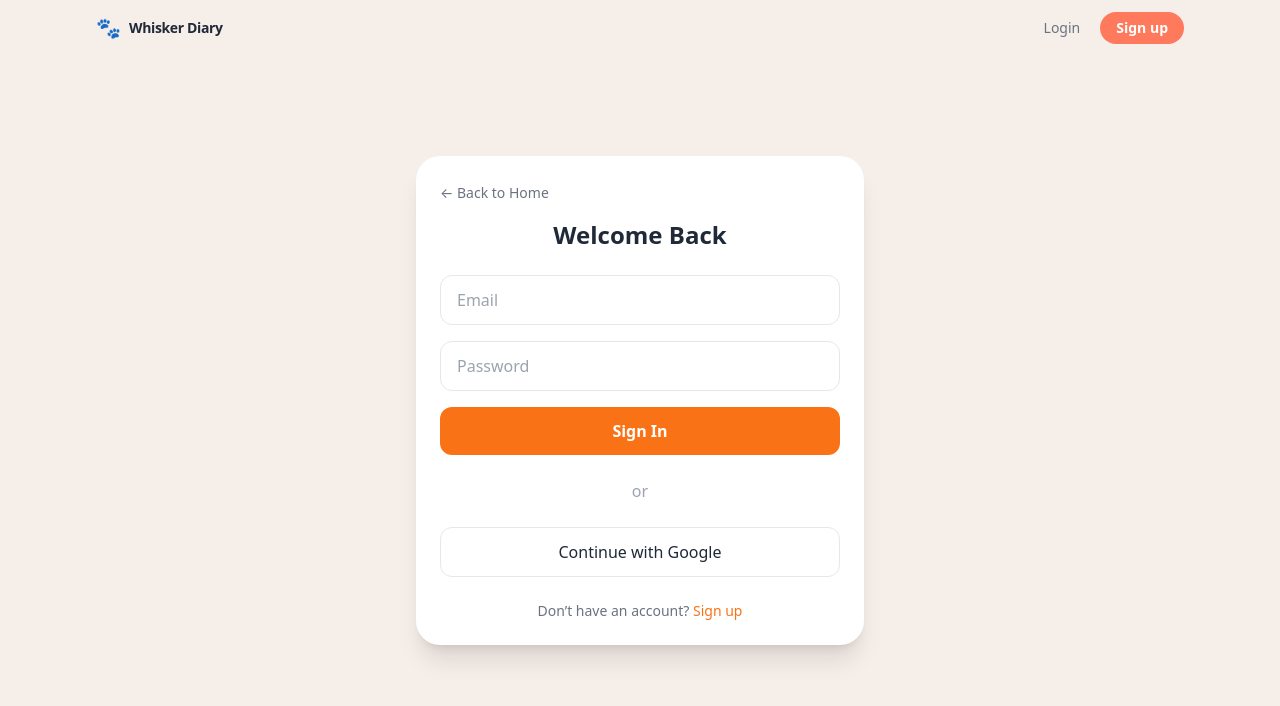
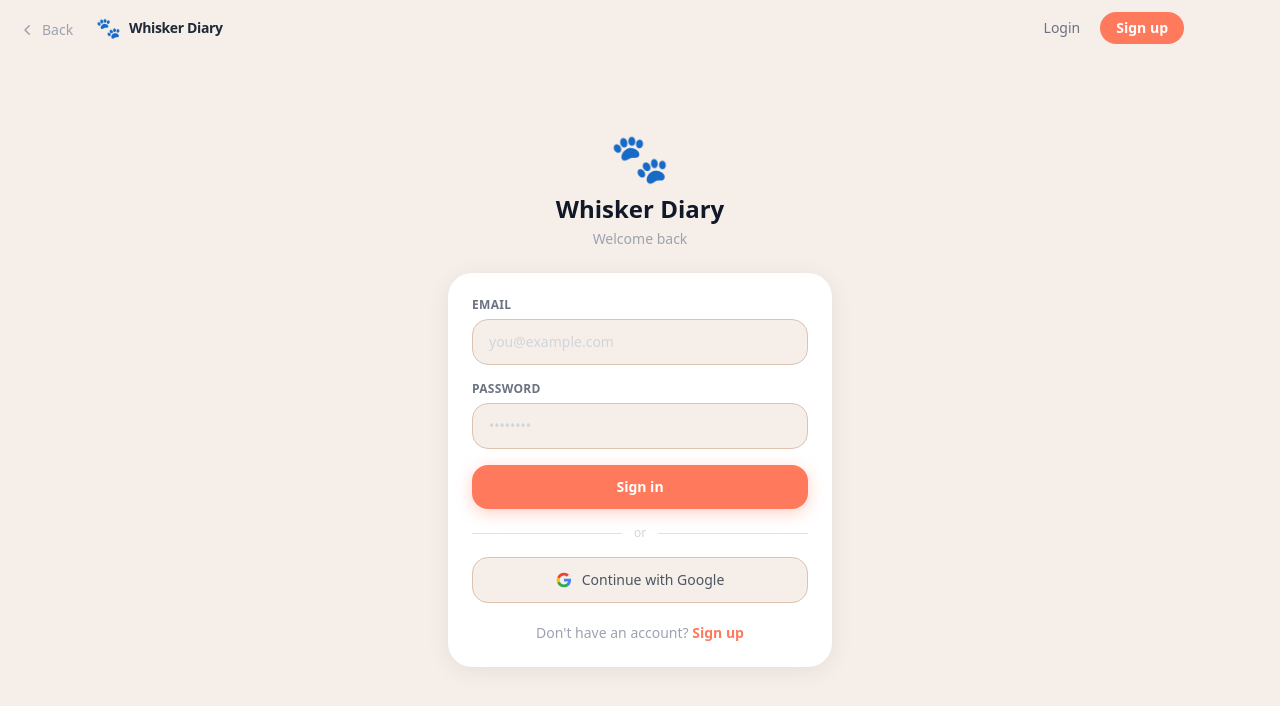
Before and after one commit to najmulcodes/Petcare, a React (Vite) app in the folder apps/web/: page /login in a window 1280 px wide. Shown: the top 706 px of the page. Built offline with nearby package versions, Linux system fonts and the light colour scheme; no server answers; the HTML template or start-up script is replaced by a standard one.

Commit message:
fix: auth redirect loop, token race condition, consistent UI

```diff
--- a/apps/web/src/App.tsx
+++ b/apps/web/src/App.tsx
@@ -3,9 +3,10 @@
 import { AuthProvider } from "./context/AuthContext";
 import { ProtectedRoute } from "./components/ProtectedRoute";
 import { Layout } from "./components/Layout";
+import { useAuth } from "./context/AuthContext";
 
 import { HomePage } from "./pages/home/HomePage";
-import LoginPage from "./pages/auth/LoginPage";
+import { LoginPage } from "./pages/auth/LoginPage";
 import { DashboardPage } from "./pages/dashboard/DashboardPage";
 import { PetsListPage } from "./pages/pets/PetsListPage";
 import { AddPetPage } from "./pages/pets/AddPetPage";
@@ -13,113 +14,53 @@
 import { PetDetailPage } from "./pages/pets/PetDetailPage";
 import { ExpensesListPage } from "./pages/expenses/ExpensesListPage";
 import { AddExpensePage } from "./pages/expenses/AddExpensePage";
+import { PageSpinner } from "./components/ui/Spinner";
 
 const queryClient = new QueryClient({
   defaultOptions: {
-    queries: {
-      retry: 1,
-      staleTime: 1000 * 60,
-    },
+    queries: { retry: 1, staleTime: 60_000 },
   },
 });
+
+function AppPage({ children }: { children: React.ReactNode }) {
+  return (
+    <ProtectedRoute>
+      <Layout appShell>{children}</Layout>
+    </ProtectedRoute>
+  );
+}
+
+// Redirect logged-in users away from public-only pages
+function PublicOnlyPage({ children }: { children: React.ReactNode }) {
+  const { user, loading } = useAuth();
+  if (loading) return <PageSpinner />;
+  if (user) return <Navigate to="/dashboard" replace />;
+  return <Layout>{children}</Layout>;
+}
+
+function AppRoutes() {
+  return (
+    <Routes>
+      <Route path="/" element={<PublicOnlyPage><HomePage /></PublicOnlyPage>} />
+      <Route path="/login" element={<PublicOnlyPage><LoginPage /></PublicOnlyPage>} />
+      <Route path="/dashboard" element={<AppPage><DashboardPage /></AppPage>} />
+      <Route path="/pets" element={<AppPage><PetsListPage /></AppPage>} />
+      <Route path="/pets/add" element={<AppPage><AddPetPage /></AppPage>} />
+      <Route path="/pets/:id" element={<AppPage><PetDetailPage /></AppPage>} />
+      <Route path="/pets/:id/edit" element={<AppPage><EditPetPage /></AppPage>} />
+      <Route path="/expenses" element={<AppPage><ExpensesListPage /></AppPage>} />
+      <Route path="/expenses/add" element={<AppPage><AddExpensePage /></AppPage>} />
+      <Route path="*" element={<Navigate to="/dashboard" replace />} />
+    </Routes>
+  );
+}
 
 export default function App() {
   return (
     <QueryClientProvider client={queryClient}>
       <AuthProvider>
         <BrowserRouter>
-          <Routes>
-            <Route
-              path="/"
-              element={
-                <Layout appShell={false}>
-                  <HomePage />
-                </Layout>
-              }
-            />
-            <Route
-              path="/login"
-              element={
-                <Layout appShell={false}>
-                  <LoginPage />
-                </Layout>
-              }
-            />
-
-            <Route
-              path="/dashboard"
-              element={
-                <ProtectedRoute>
-                  <Layout appShell>
-                    <DashboardPage />
-                  </Layout>
-                </ProtectedRoute>
-              }
-            />
-            <Route
-              path="/pets"
-              element={
-                <ProtectedRoute>
-                  <Layout appShell>
-                    <PetsListPage />
-                  </Layout>
-                </ProtectedRoute>
-              }
-            />
-            <Route
-              path="/pets/add"
-              element={
-                <ProtectedRoute>
-                  <Layout appShell>
-                    <AddPetPage />
-                  </Layout>
-                </ProtectedRoute>
-              }
-            />
-            <Route
-              path="/pets/:id"
-              element={
-                <ProtectedRoute>
-                  <Layout appShell>
-                    <PetDetailPage />
-                  </Layout>
-                </ProtectedRoute>
-              }
-            />
-            <Route
-              path="/pets/:id/edit"
-              element={
-                <ProtectedRoute>
-                  <Layout appShell>
-                    <EditPetPage />
-                  </Layout>
-                </ProtectedRoute>
-              }
-            />
-
-            <Route
-              path="/expenses"
-              element={
-                <ProtectedRoute>
-                  <Layout appShell>
-                    <ExpensesListPage />
-                  </Layout>
-                </ProtectedRoute>
-              }
-            />
-            <Route
-              path="/expenses/add"
-              element={
-                <ProtectedRoute>
-                  <Layout appShell>
-                    <AddExpensePage />
-                  </Layout>
-                </ProtectedRoute>
-              }
-            />
-
-            <Route path="*" element={<Navigate to="/" replace />} />
-          </Routes>
+          <AppRoutes />
         </BrowserRouter>
       </AuthProvider>
     </QueryClientProvider>
--- a/apps/web/src/components/ProtectedRoute.tsx
+++ b/apps/web/src/components/ProtectedRoute.tsx
@@ -1,17 +1,18 @@
-import { Navigate } from "react-router-dom";
+import { ReactNode } from "react";
+import { Navigate, useLocation } from "react-router-dom";
 import { useAuth } from "../context/AuthContext";
 import { PageSpinner } from "./ui/Spinner";
 
-export function ProtectedRoute({ children }: { children: React.ReactNode }) {
+export function ProtectedRoute({ children }: { children: ReactNode }) {
   const { user, loading } = useAuth();
+  const location = useLocation();
 
-
+  // Never redirect before session is hydrated — this prevents the flash to home
   if (loading) return <PageSpinner />;
 
-
-  if (!user) return <Navigate to="/login" replace />;
-
-  if (loading) return <div>Loading...</div>;
+  if (!user) {
+    return <Navigate to="/login" state={{ from: location }} replace />;
+  }
 
   return <>{children}</>;
 }
--- a/apps/web/src/pages/auth/LoginPage.tsx
+++ b/apps/web/src/pages/auth/LoginPage.tsx
@@ -1,104 +1,153 @@
-import { useState } from "react";
+import { useState, FormEvent } from "react";
+import { useNavigate, Link } from "react-router-dom";
 import { supabase } from "../../lib/supabase";
-import { useNavigate, Link } from "react-router-dom";
+import { setAccessToken } from "../../lib/api";
+import { InlineError } from "../../components/ui/ErrorState";
+import { requestNotificationPermission, notify } from "../../lib/notifications";
 
-export default function LoginPage() {
+export function LoginPage() {
   const navigate = useNavigate();
-
   const [email, setEmail] = useState("");
   const [password, setPassword] = useState("");
+  const [isSignUp, setIsSignUp] = useState(false);
   const [loading, setLoading] = useState(false);
+  const [error, setError] = useState<string | null>(null);
 
-  async function handleLogin(e: React.FormEvent) {
+  async function handleSubmit(e: FormEvent) {
     e.preventDefault();
+    setError(null);
     setLoading(true);
 
-    const { error } = await supabase.auth.signInWithPassword({
-      email,
-      password,
-    });
+    const { data, error: authError } = isSignUp
+      ? await supabase.auth.signUp({ email, password })
+      : await supabase.auth.signInWithPassword({ email, password });
 
     setLoading(false);
+    if (authError) { setError(authError.message); return; }
 
-    if (error) {
-      alert(error.message);
-      return;
+    // Set token immediately so first dashboard API call is authenticated
+    if (data.session?.access_token) {
+      setAccessToken(data.session.access_token);
     }
 
-    navigate("/dashboard");
+    await requestNotificationPermission();
+    notify("Welcome to Whisker Diary 🐾", "You're all set. Track your pets and expenses!");
+    navigate("/dashboard", { replace: true });
   }
 
   async function handleGoogle() {
-    await supabase.auth.signInWithOAuth({
+    const { error } = await supabase.auth.signInWithOAuth({
       provider: "google",
-      options: {
-        redirectTo: window.location.origin,
-      },
+      options: { redirectTo: window.location.origin + "/dashboard" },
     });
+    if (error) setError(error.message);
   }
 
   return (
-    <div className="min-h-screen flex items-center justify-center bg-[#f6eee9] px-4">
-      <div className="w-full max-w-md bg-white rounded-3xl shadow-xl p-6">
-
-        {/* Back */}
+    <div className="flex min-h-screen flex-col items-center justify-center bg-[#f6eee9] px-4">
+      {/* Back to Home */}
       <Link
         to="/"
-          className="text-sm text-gray-500 hover:text-black mb-4 inline-block"
+        className="absolute top-5 left-5 inline-flex items-center gap-1.5 text-sm text-gray-400 hover:text-gray-700 transition-colors"
       >
-          ← Back to Home
+        <svg className="h-4 w-4" viewBox="0 0 16 16" fill="currentColor">
+          <path fillRule="evenodd" d="M9.78 12.78a.75.75 0 01-1.06 0L4.47 8.53a.75.75 0 010-1.06l4.25-4.25a.75.75 0 011.06 1.06L6.06 8l3.72 3.72a.75.75 0 010 1.06z" />
+        </svg>
+        Back
       </Link>
 
-        <h1 className="text-2xl font-bold mb-6 text-center">
-          Welcome Back
-        </h1>
+      <div className="w-full max-w-sm">
+        {/* Header */}
+        <div className="mb-6 text-center">
+          <div className="mb-3 text-5xl">🐾</div>
+          <h1 className="text-2xl font-bold text-gray-900">Whisker Diary</h1>
+          <p className="mt-1 text-sm text-gray-400">
+            {isSignUp ? "Create your account" : "Welcome back"}
+          </p>
+        </div>
 
-        <form onSubmit={handleLogin} className="space-y-4">
+        {/* Card */}
+        <div className="rounded-3xl bg-white p-6 shadow-card">
+          <form onSubmit={handleSubmit} className="space-y-4">
+            <div>
+              <label className="mb-1.5 block text-xs font-semibold text-gray-500 uppercase tracking-wide">
+                Email
+              </label>
               <input
                 type="email"
-            placeholder="Email"
                 value={email}
                 onChange={(e) => setEmail(e.target.value)}
-            className="w-full border rounded-xl px-4 py-3 outline-none focus:ring-2 focus:ring-orange-400"
+                placeholder="you@example.com"
                 required
+                autoComplete="email"
+                className="w-full rounded-2xl border border-warm-200 bg-[#f6eee9] px-4 py-3 text-sm text-gray-800 placeholder-gray-300 outline-none transition-all focus:border-[#ff7a5c] focus:ring-2 focus:ring-[#ff7a5c]/15"
               />
+            </div>
 
+            <div>
+              <label className="mb-1.5 block text-xs font-semibold text-gray-500 uppercase tracking-wide">
+                Password
+              </label>
               <input
                 type="password"
-            placeholder="Password"
                 value={password}
                 onChange={(e) => setPassword(e.target.value)}
-            className="w-full border rounded-xl px-4 py-3 outline-none focus:ring-2 focus:ring-orange-400"
+                placeholder="••••••••"
                 required
+                autoComplete={isSignUp ? "new-password" : "current-password"}
+                className="w-full rounded-2xl border border-warm-200 bg-[#f6eee9] px-4 py-3 text-sm text-gray-800 placeholder-gray-300 outline-none transition-all focus:border-[#ff7a5c] focus:ring-2 focus:ring-[#ff7a5c]/15"
               />
+            </div>
+
+            {error && <InlineError message={error} />}
 
             <button
               type="submit"
               disabled={loading}
-            className="w-full bg-orange-500 text-white py-3 rounded-xl font-semibold hover:bg-orange-600 transition"
+              className="w-full rounded-2xl py-3 text-sm font-semibold text-white transition-all hover:scale-[1.01] active:scale-[0.99] disabled:opacity-50"
+              style={{
+                background: "#ff7a5c",
+                boxShadow: "0 4px 16px rgba(255,122,92,0.35)",
+              }}
             >
-            {loading ? "Signing in..." : "Sign In"}
+              {loading ? "Loading…" : isSignUp ? "Create account" : "Sign in"}
             </button>
           </form>
 
-        <div className="my-6 text-center text-gray-400">or</div>
+          {/* Divider */}
+          <div className="my-4 flex items-center gap-3">
+            <div className="h-px flex-1 bg-warm-100" />
+            <span className="text-xs text-gray-300">or</span>
+            <div className="h-px flex-1 bg-warm-100" />
+          </div>
 
+          {/* Google */}
           <button
+            type="button"
             onClick={handleGoogle}
-          className="w-full border rounded-xl py-3 font-medium hover:bg-gray-50 transition"
+            className="flex w-full items-center justify-center gap-2.5 rounded-2xl border border-warm-200 bg-[#f6eee9] py-3 text-sm font-medium text-gray-600 transition-all hover:bg-warm-100"
           >
+            <svg className="h-4 w-4" viewBox="0 0 24 24">
+              <path fill="#4285F4" d="M22.56 12.25c0-.78-.07-1.53-.2-2.25H12v4.26h5.92c-.26 1.37-1.04 2.53-2.21 3.31v2.77h3.57c2.08-1.92 3.28-4.74 3.28-8.09z" />
+              <path fill="#34A853" d="M12 23c2.97 0 5.46-.98 7.28-2.66l-3.57-2.77c-.98.66-2.23 1.06-3.71 1.06-2.86 0-5.29-1.93-6.16-4.53H2.18v2.84C3.99 20.53 7.7 23 12 23z" />
+              <path fill="#FBBC05" d="M5.84 14.09c-.22-.66-.35-1.36-.35-2.09s.13-1.43.35-2.09V7.07H2.18C1.43 8.55 1 10.22 1 12s.43 3.45 1.18 4.93l2.85-2.22.81-.62z" />
+              <path fill="#EA4335" d="M12 5.38c1.62 0 3.06.56 4.21 1.64l3.15-3.15C17.45 2.09 14.97 1 12 1 7.7 1 3.99 3.47 2.18 7.07l3.66 2.84c.87-2.6 3.3-4.53 6.16-4.53z" />
+            </svg>
             Continue with Google
           </button>
 
-        <p className="text-center text-sm text-gray-500 mt-6">
-          Don’t have an account?{" "}
-          <span
-            className="text-orange-500 cursor-pointer"
-            onClick={() => navigate("/register")}
+          <p className="mt-5 text-center text-sm text-gray-400">
+            {isSignUp ? "Already have an account?" : "Don't have an account?"}{" "}
+            <button
+              type="button"
+              onClick={() => { setIsSignUp(!isSignUp); setError(null); }}
+              className="font-semibold transition-colors"
+              style={{ color: "#ff7a5c" }}
             >
-            Sign up
-          </span>
+              {isSignUp ? "Sign in" : "Sign up"}
+            </button>
           </p>
+        </div>
       </div>
     </div>
   );
```
Also changed, not shown: apps/web/src/pages/pets/AddPetPage.tsx (+21 -12 lines), apps/web/src/pages/pets/EditPetPage.tsx (+21 -12 lines), apps/web/src/pages/pets/PetDetailPage.tsx (+92 -61 lines). Lines whose indentation alone changed are shown as unchanged.
